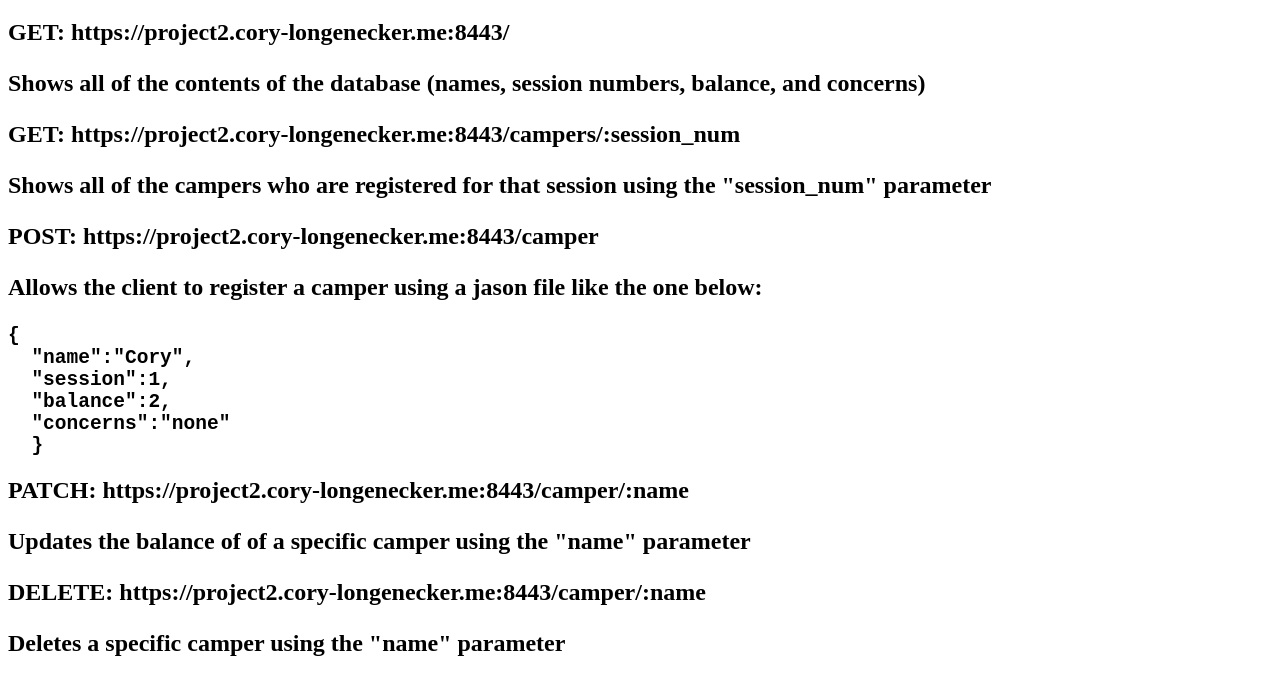
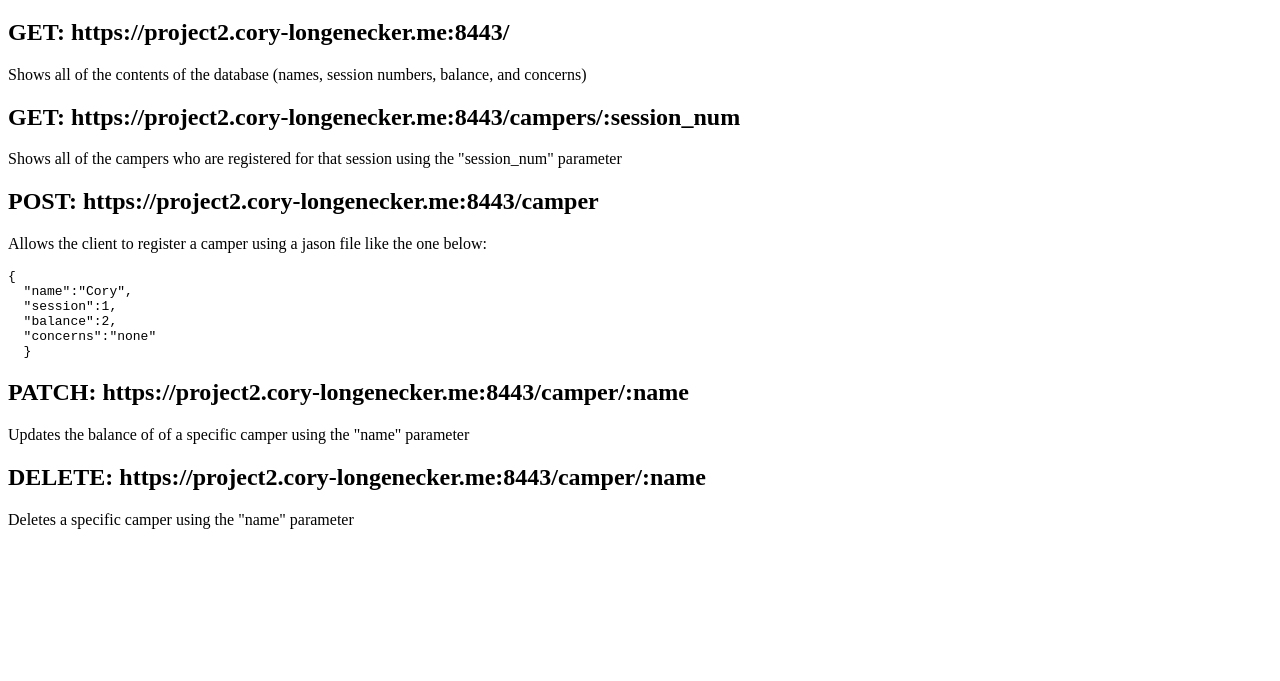
Before and after one commit to longencp/project2, a website: page report.html in a window 1280 px wide. Shown: the part 411-1092 px from the top of the page. After the commit the page ends 956 px from the top, so only its background shows below. Drawn offline with Linux system fonts and the light colour scheme.

Commit message:
fixed formatting a little

```diff
--- a/report.html
+++ b/report.html
@@ -23,11 +23,11 @@
      <li>This report is here</li>
   </ol>
   <h1>Endpoints: </h1>
-  <h2>GET: https://project2.cory-longenecker.me:8443/<h2>
+  <h2>GET: https://project2.cory-longenecker.me:8443/</h2>
   <p>Shows all of the contents of the database (names, session numbers, balance, and concerns)</p>
-  <h2>GET: https://project2.cory-longenecker.me:8443/campers/:session_num<h2>
+  <h2>GET: https://project2.cory-longenecker.me:8443/campers/:session_num</h2>
   <p>Shows all of the campers who are registered for that session using the "session_num" parameter</p>
-  <h2>POST: https://project2.cory-longenecker.me:8443/camper<h2>
+  <h2>POST: https://project2.cory-longenecker.me:8443/camper</h2>
   <p>Allows the client to register a camper using a jason file like the one below:</p>
   <pre>{
   "name":"Cory",
@@ -35,8 +35,8 @@
   "balance":2,
   "concerns":"none"
   }</pre>
-  <h2>PATCH: https://project2.cory-longenecker.me:8443/camper/:name<h2>
+  <h2>PATCH: https://project2.cory-longenecker.me:8443/camper/:name</h2>
   <p>Updates the balance of of a specific camper using the "name" parameter</p>
-  <h2>DELETE: https://project2.cory-longenecker.me:8443/camper/:name<h2>
+  <h2>DELETE: https://project2.cory-longenecker.me:8443/camper/:name</h2>
   <p>Deletes a specific camper using the "name" parameter</p>
 </body?
```
